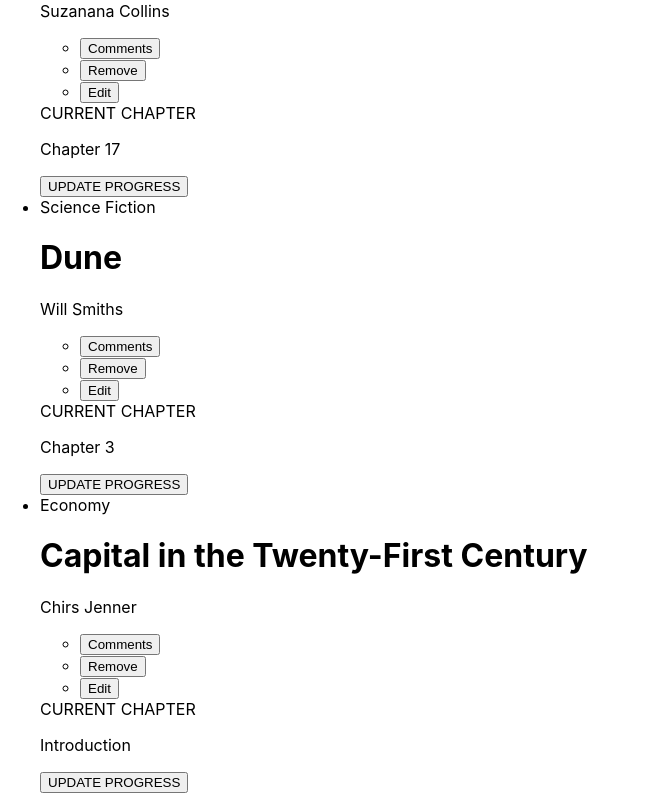
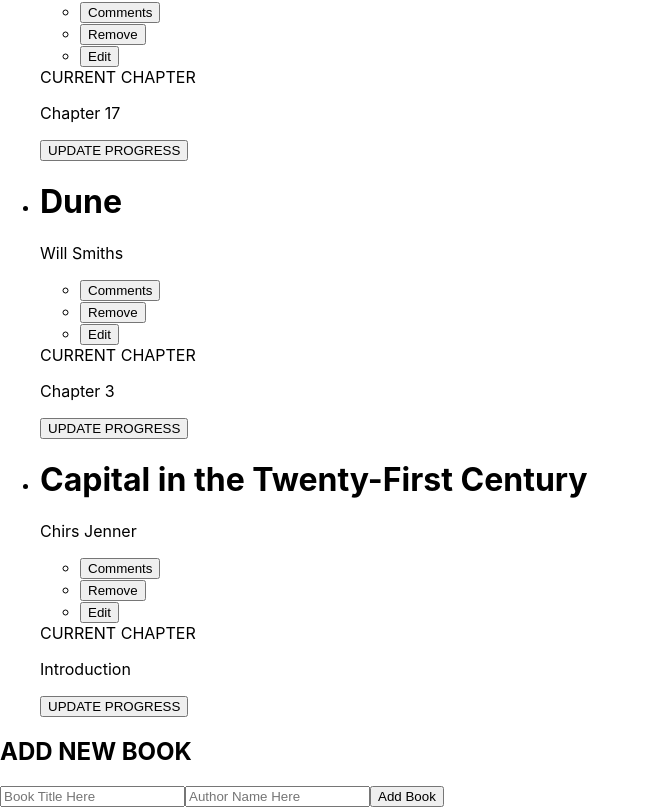
Before and after one commit to anyepeter/bookstore, a React (Create React App) app: page / in a window 1280 px wide. Shown: the part 193-1002 px from the top of the page, without its empty margins (0-650 px from the left). Built offline with nearby package versions, Linux system fonts and the light colour scheme.

Commit message:
create the form

```diff
--- /dev/null
+++ b/src/components/addBooks.js
@@ -0,0 +1,14 @@
+import React from 'react';
+
+const Addbook = () => (
+  <div>
+    <h2>ADD NEW BOOK</h2>
+    <form>
+      <input type="text" name="title" placeholder="Book Title Here" />
+      <input type="text" name="author" placeholder="Author Name Here" />
+      <button className="button-sub" type="submit">Add Book</button>
+    </form>
+  </div>
+);
+
+export default Addbook;
--- a/src/components/bookItem.js
+++ b/src/components/bookItem.js
@@ -1,5 +1,6 @@
 import React from 'react';
 import Book from './books';
+import Addbook from './addBooks';
 
 const Bookitems = () => {
   const bookLists = [
@@ -7,21 +8,18 @@
       id: 1,
       title: 'The Hunger Games',
       author: 'Suzanana Collins',
-      type: 'Action',
       chapter: 'Chapter 17',
     },
     {
       id: 2,
       title: 'Dune',
       author: 'Will Smiths',
-      type: 'Science Fiction',
       chapter: 'Chapter 3',
     },
     {
       id: 3,
       title: 'Capital in the Twenty-First Century',
       author: 'Chirs Jenner',
-      type: 'Economy',
       chapter: 'Introduction',
     },
   ];
@@ -35,6 +33,7 @@
         ))}
 
       </ul>
+      <Addbook />
     </div>
   );
 };
--- a/src/components/books.js
+++ b/src/components/books.js
@@ -3,12 +3,11 @@
 
 const Book = ({ items }) => {
   const {
-    type, title, author, chapter,
+    title, author, chapter,
   } = items;
   return (
     <>
       <div>
-        <span>{type}</span>
         <h1>{title}</h1>
         <p>{author}</p>
 
@@ -31,7 +30,6 @@
 };
 
 Book.propTypes = {
-  type: PropTypes.string,
   title: PropTypes.string,
   author: PropTypes.string,
   chapter: PropTypes.string,
--- /dev/null
+++ b/src/pages/Bookpage.js
@@ -0,0 +1 @@
+import
```
